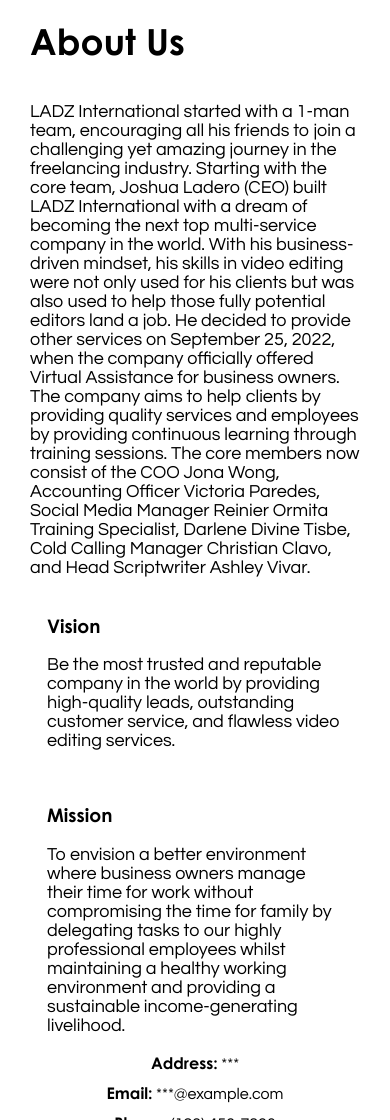
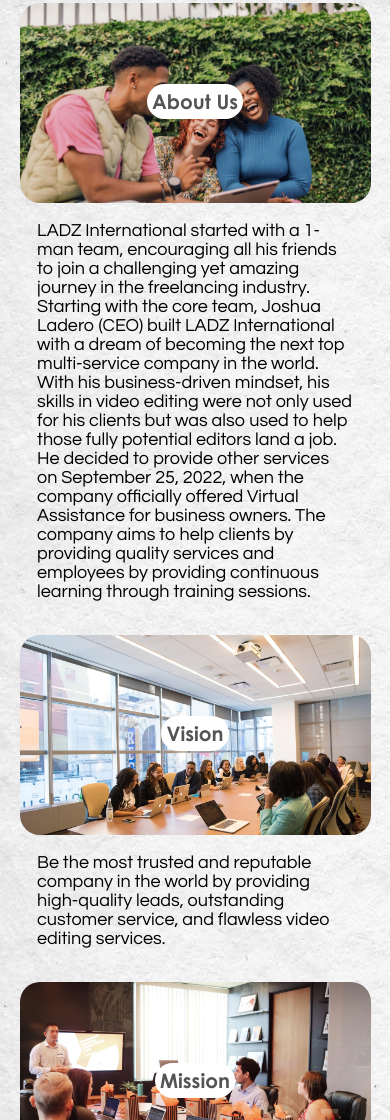
Before and after one commit to jhinseven/jhinseven.github.io, a plain HTML site: page index.html in a window 390 px wide. Shown: the part 880-2000 px from the top of the page. Drawn offline with nearby package versions, Linux system fonts and the light colour scheme.

Commit message:
about us

```diff
--- a/index.html
+++ b/index.html
@@ -110,28 +110,29 @@
     <!-- About Us section -->
 
     <section class="about-us">
-      <div class="about-us-content">
-        <h2 data-aos="fade-right">About Us</h2>
-        <p data-aos="fade-right">LADZ International started with a 1-man team, encouraging all his friends to join a challenging yet amazing journey in the freelancing industry. Starting with the core team, Joshua Ladero (CEO) built LADZ International with a dream of becoming the next top multi-service company in the world. With his business-driven mindset, his skills in video editing were not only used for his clients but was also used to help those fully potential editors land a job. He decided to provide other services on September 25, 2022, when the company officially offered Virtual Assistance for business owners. The company aims to help clients by providing quality services and employees by providing continuous learning through training sessions. The core members now consist of the  COO Jona Wong, Accounting Officer Victoria Paredes, Social Media Manager Reinier Ormita Training Specialist, Darlene Divine Tisbe, Cold Calling Manager Christian Clavo, and Head Scriptwriter Ashley Vivar.</p>
+
+      <div class="about-us-container">
+        <div class="img-title about-us-img" data-aos="fade-right">
+          <h2 class>About Us</h2>
+        </div>
+        <p data-aos="fade-right">LADZ International started with a 1-man team, encouraging all his friends to join a challenging yet amazing journey in the freelancing industry. Starting with the core team, Joshua Ladero (CEO) built LADZ International with a dream of becoming the next top multi-service company in the world. With his business-driven mindset, his skills in video editing were not only used for his clients but was also used to help those fully potential editors land a job. He decided to provide other services on September 25, 2022, when the company officially offered Virtual Assistance for business owners. The company aims to help clients by providing quality services and employees by providing continuous learning through training sessions.</p>
       </div>
-      <div class="vision-mission">
-      <div class="vision-content" data-aos="slide-up">
-          <h3>Vision</h3>
-          <p>Be the most trusted and reputable company in the world by providing high-quality leads, outstanding customer service, and flawless video editing services.</p>
+
+      <div class="about-us-container">
+          <p data-aos="fade-right">Be the most trusted and reputable company in the world by providing high-quality leads, outstanding customer service, and flawless video editing services.</p>
+          <div class="img-title vision-img" data-aos="fade-right">
+            <h2>Vision</h2>
+          </div>
+        </div>
       </div>
-      <div class="mission-content" data-aos="slide-up">
-        <h3>Mission</h3>
-          <p>To envision a better environment where business owners manage their time for work without compromising the time for family by delegating tasks to our highly professional employees whilst maintaining a healthy working environment and providing a sustainable income-generating livelihood.
+
+      <div class="about-us-container" data-aos="fade-right">
+        <div class="img-title mission-img">
+        <h2>Mission</h2>
+        </div>
+          <p data-aos="fade-right">To envision a better environment where business owners manage their time for work without compromising the time for family by delegating tasks to our highly professional employees whilst maintaining a healthy working environment and providing a sustainable income-generating livelihood.
           </p>
       </div>
-      </div>
-      <ul data-aos="zoom-in">
-        <li><strong>Address:</strong> ***</li>
-        <li><strong>Email:</strong> ***@example.com</li>
-        <li><strong>Phone:</strong> (123) 456-7890</li>
-      </ul>
-    </section>
-
 
   </main>
   <footer class="my-footer">
--- a/styles.css
+++ b/styles.css
@@ -405,20 +405,58 @@
 /* About-Us section */
 
 .about-us {
-  padding: 40px;
-  text-align: center;
+  display: flex;
+  flex-direction: column;
+  align-items: center;
+  gap: 2em;
+  padding: 5%;
+  background-image: url(Resources/our-team-bg.jpg);
 }
 
-.about-us-content {
-  padding: 0 10%;
+.about-us-container {
   display: flex;
-  flex-direction: column;
+  justify-content: space-around;
+  align-items: center;
   text-align: left;
+}
+
+.img-title {
+  width: 50%;
+  height: 350px;
+  display: flex;
+  justify-content: center;
+  align-items: center;
+  border-radius: 20px;
+}
+
+.img-title> h2 {
+  color: #545454;
+  padding: 5px;
+  background-color:white;
+  border-radius: 20px;
+}
+.about-us-container p {
+  width: 40%;
 }
 
 .about-us h2 {
   font-size: 36px;
   margin-bottom: 20px;
+}
+
+.about-us-img {
+  background-image: url(about-us.jpg);
+  background-size: cover;
+}
+
+.vision-img {
+  background-image: url(vision.jpg);
+  background-size: cover;
+}
+
+.mission-img {
+  background-image: url(mission.jpg);
+  background-size: cover;
 }
 
 .about-us p {
@@ -450,23 +488,48 @@
   text-align: left;
 }
 
-.vision-mission {
-  display: grid;
-  grid-auto-flow: column;
-  gap: 1rem;
-  padding: 0 10%;
+@media (max-width: 750px) {
+  .about-us-container {
+    display: flex;
+    flex-direction: column;
+  }
+  .img-title {
+    width: 90%;
+    height: 300px;
+  }
+  .img-title h2 {
+    font-size: 30px;
+  }
+  .about-us-container p {
+    width: 75%;
+  }
+  .about-us-container:nth-child(2) {
+    flex-direction: column-reverse;
+  }
+
 }
 
-@media screen and (max-width:450px) {
+@media (max-width: 400px) {
   .about-us {
-    padding: 25px 10px;
+    gap: 1em;
+    padding: 10% 5%;
   }
-  .about-us-content {
-    padding: 0 20px;
-  }
-  .vision-mission {
+  .about-us-container {
     display: flex;
     flex-direction: column;
+  }
+  .img-title {
+    width: 100%;
+    height: 200px;
+  }
+  .img-title h2 {
+    font-size: 20px;
+  }
+  .about-us-container p {
+    width: 90%;
+  }
+  .about-us-container:nth-child(2) {
+    flex-direction: column-reverse;
   }
 }
 
```
Also changed, not shown: about-us.jpg (added), mission.jpg (added), vision.jpg (added).
